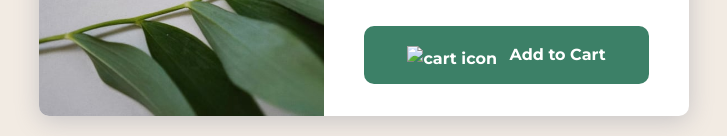
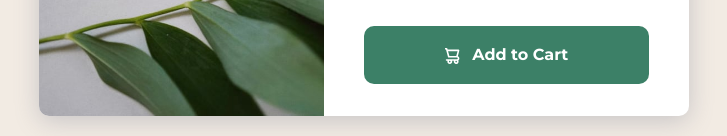
Before and after one commit to Mudi-Igbinoba/product-preview-card-component, a plain HTML site: page index.html in a window 1280 px wide. Shown: the part 544-680 px from the top of the page, without its empty margins (276-1003 px from the left). Drawn offline with Linux system fonts and the light colour scheme; the site is published under a folder, as on GitHub Pages, so addresses that start at the root find nothing.

Commit message:
Update index.html

```diff
--- a/index.html
+++ b/index.html
@@ -43,7 +43,7 @@
                     <button class="cart-btn btn">
                         <img
                             class="cart-icon"
-                            src="/images/icon-cart.svg"
+                            src="images/icon-cart.svg"
                             alt="cart icon"
                         />
                         Add to Cart
```
